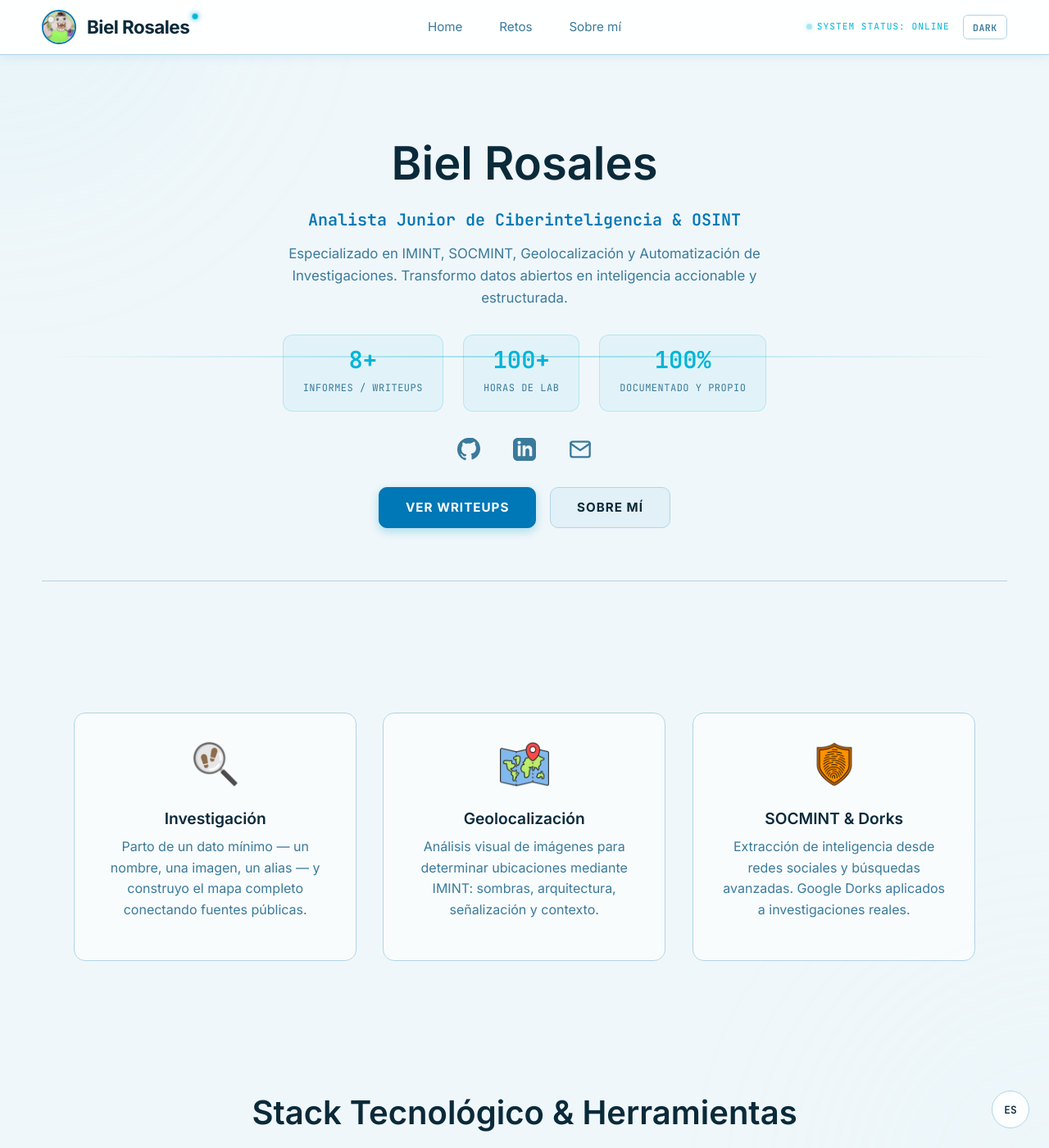
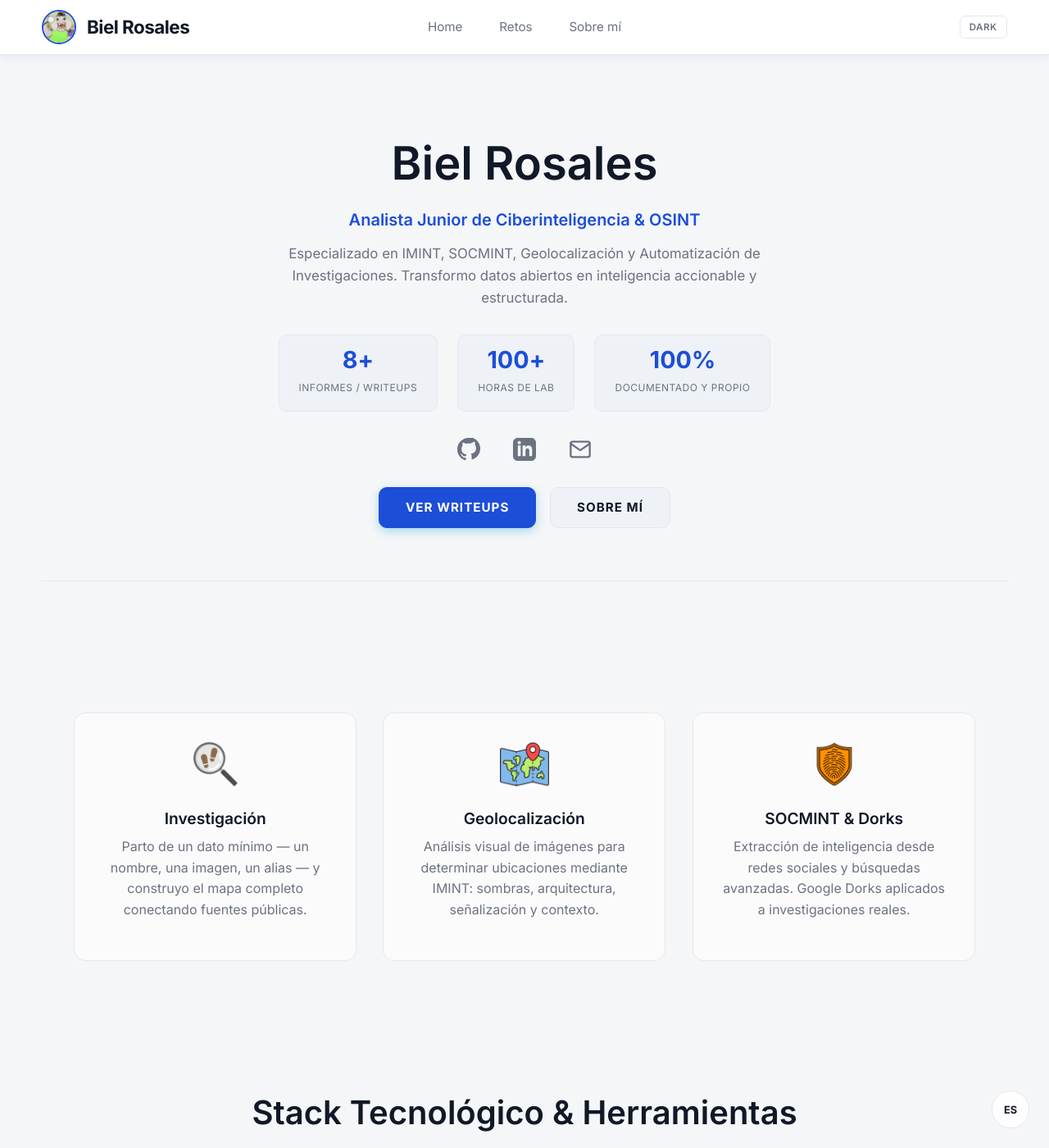
Before and after one commit to kbbaa/kbbaa.github.io, a Jekyll site: the page built from index.md, in a window 1280 px wide and 1400 px high. Shown: the whole window at 82% size. Built offline with Jekyll 4.4.1, drawn with Linux system fonts in a browser that asks for light colours.

Commit message:
Rediseno profesional: eliminar estetica hacker, diseno minimalista neutro

```diff
--- a/_layouts/default.html
+++ b/_layouts/default.html
@@ -34,32 +34,32 @@
        VARIABLES
     ============================================================ */
     :root {
-      --bg-body: #f0f7fa;
+      --bg-body: #f4f6f8;
       --bg-primary: #ffffff;
       --bg-primary-rgb: 255, 255, 255;
-      --bg-secondary: #e2f0f7;
-      --text-body: #2a5570;
-      --text-primary: #0a2a3a;
-      --text-secondary: #3a7a9b;
-      --accent-primary: #0077b6;
-      --accent-hover: #00b4d8;
-      --border-color: #b0d4e8;
-      --highlight-bg: #dff0f8;
-      --shadow-color: rgba(0,119,182,0.10);
+      --bg-secondary: #eef1f5;
+      --text-body: #374151;
+      --text-primary: #111827;
+      --text-secondary: #6b7280;
+      --accent-primary: #1d4ed8;
+      --accent-hover: #2563eb;
+      --border-color: #e5e7eb;
+      --highlight-bg: #eff6ff;
+      --shadow-color: rgba(29, 78, 216, 0.08);
     }
     [data-theme="dark"] {
-      --bg-body: #020c14;
-      --bg-primary: #050f1a;
-      --bg-primary-rgb: 5, 15, 26;
-      --bg-secondary: #091824;
-      --text-body: #6a9ab8;
-      --text-primary: #dff0f8;
-      --text-secondary: #2e5e7a;
-      --accent-primary: #00b4d8;
-      --accent-hover: #48cae4;
-      --border-color: rgba(0,180,216,0.18);
-      --highlight-bg: rgba(5,15,26,0.9);
-      --shadow-color: rgba(0,180,216,0.18);
+      --bg-body: #0f1117;
+      --bg-primary: #161b22;
+      --bg-primary-rgb: 22, 27, 34;
+      --bg-secondary: #1c2333;
+      --text-body: #9ca3af;
+      --text-primary: #f0f6fc;
+      --text-secondary: #6b7280;
+      --accent-primary: #3b82f6;
+      --accent-hover: #60a5fa;
+      --border-color: rgba(255,255,255,0.10);
+      --highlight-bg: rgba(22,27,34,0.95);
+      --shadow-color: rgba(59, 130, 246, 0.10);
     }
 
     /* ============================================================
@@ -200,25 +200,8 @@
       font-weight: 700;
       color: var(--text-primary);
       letter-spacing: -0.5px;
-      position: relative;
     }
-    .logo::after {
-      content: '';
-      position: absolute;
-      top: 2px;
-      right: -10px;
-      width: 6px;
-      height: 6px;
-      background: #00b4d8;
-      border-radius: 50%;
-      box-shadow: 0 0 6px #00b4d8;
-      animation: pulseGlow 2s ease-in-out infinite alternate;
-      will-change: transform;
-    }
-    @keyframes pulseGlow {
-      from { opacity: 0.5; transform: scale(0.8); }
-      to   { opacity: 1;   transform: scale(1.2); }
-    }
+    .logo::after { display: none; }
 
     nav {
       display: flex;
@@ -255,31 +238,8 @@
       justify-content: flex-end;
     }
 
-    .system-status {
-      font-family: 'JetBrains Mono', monospace;
-      font-size: 0.7rem;
-      color: #00b4d8;
-      display: flex;
-      align-items: center;
-      gap: 6px;
-      text-transform: uppercase;
-      letter-spacing: 1px;
-    }
-    @media (max-width: 640px) { .system-status { display: none; } }
-
-    .status-dot {
-      width: 7px;
-      height: 7px;
-      background: #00b4d8;
-      border-radius: 50%;
-      box-shadow: 0 0 6px #00b4d8;
-      animation: statusPulse 2.5s ease-in-out infinite;
-      will-change: opacity;
-    }
-    @keyframes statusPulse {
-      0%, 100% { opacity: 1; }
-      50%       { opacity: 0.3; }
-    }
+    .system-status { display: none; }
+    .status-dot { display: none; }
 
     .theme-toggle {
       background: var(--bg-primary);
@@ -288,7 +248,7 @@
       padding: 0.4rem 0.7rem;
       border-radius: 6px;
       cursor: pointer;
-      font-family: 'JetBrains Mono', monospace;
+      font-family: 'Inter', sans-serif;
       font-size: 0.72rem;
       font-weight: 600;
       text-transform: uppercase;
@@ -305,42 +265,19 @@
     [data-theme="dark"] .moon-text { display: none; }
 
     /* ============================================================
-       BACKGROUND GLOW
+       BACKGROUND
     ============================================================ */
     .bg-glow-container {
       position: fixed;
       inset: 0;
       z-index: -1;
-      overflow: hidden;
       pointer-events: none;
       background: var(--bg-body);
       transition: background-color 0.3s ease;
     }
-    .bg-glow-blob {
-      position: absolute;
-      width: 50vw;
-      height: 50vw;
-      border-radius: 50%;
-      filter: blur(100px);
-      opacity: 0.10;
-      animation: floatGlow 25s ease-in-out infinite alternate;
-      will-change: transform;
-    }
+    .bg-glow-blob { display: none; }
     @media (prefers-reduced-motion: reduce) {
-      .bg-glow-blob { animation: none; }
-      .hero-scanner { animation: none !important; }
-      .logo::after  { animation: none !important; }
-      .status-dot   { animation: none !important; }
-      .pulse-dot    { animation: none !important; }
-      .reveal       { opacity: 1 !important; transform: none !important; }
-    }
-    .bg-blob-1 { top: -25%; left: -25%; background: radial-gradient(circle, #90e0ef, transparent); }
-    .bg-blob-2 { bottom: -25%; right: -25%; background: radial-gradient(circle, #caf0f8, transparent); animation-delay: -8s; }
-    [data-theme="dark"] .bg-blob-1 { background: radial-gradient(circle, #0077b6, transparent); }
-    [data-theme="dark"] .bg-blob-2 { background: radial-gradient(circle, #023e8a, transparent); }
-    @keyframes floatGlow {
-      0%   { transform: translate(0,0) scale(1); }
-      100% { transform: translate(4%,4%) scale(1.08); }
+      .reveal { opacity: 1 !important; transform: none !important; }
     }
 
     /* ============================================================
@@ -350,37 +287,8 @@
       padding: clamp(3rem, 10vw, 6rem) 0 clamp(2rem, 8vw, 4rem);
       text-align: center;
       border-bottom: 1px solid var(--border-color);
-      position: relative;
-      overflow: hidden;
     }
-    [data-theme="dark"] .hero::before {
-      content: '';
-      position: absolute;
-      inset: 0;
-      background-image:
-        linear-gradient(rgba(0,180,216,0.04) 1px, transparent 1px),
-        linear-gradient(90deg, rgba(0,180,216,0.04) 1px, transparent 1px);
-      background-size: 50px 50px;
-      mask-image: radial-gradient(circle at center, black, transparent 75%);
-      pointer-events: none;
-      z-index: 0;
-    }
-    .hero > * { position: relative; z-index: 1; }
-
-    .hero-scanner {
-      position: absolute;
-      top: 0; left: 0; width: 100%; height: 2px;
-      background: linear-gradient(90deg, transparent, rgba(0,180,216,0.35), transparent);
-      animation: heroScan 10s linear infinite;
-      will-change: top;
-      z-index: 0;
-    }
-    @keyframes heroScan {
-      0%   { top: -2%; opacity: 0; }
-      5%   { opacity: 1; }
-      95%  { opacity: 1; }
-      100% { top: 102%; opacity: 0; }
-    }
+    .hero-scanner { display: none; }
 
     .hero p {
       font-size: clamp(1rem, 2vw, 1.2rem);
@@ -725,7 +633,7 @@
     /* ============================================================
        AVATAR
     ============================================================ */
-    .neon-text { color: #00b4d8; text-shadow: 0 0 5px rgba(0,180,216,0.5); }
+    .neon-text { color: var(--accent-primary); }
 
     .avatar-container {
       position: relative;
@@ -736,28 +644,12 @@
       width: 100%; height: 100%;
       border-radius: 50%;
       object-fit: cover;
-      border: 3px solid #00b4d8;
+      border: 3px solid var(--border-color);
       position: relative; z-index: 2;
-      animation: avatarPulse 4s ease-in-out infinite;
-      will-change: transform;
+      transition: border-color 0.3s ease;
     }
-    .avatar-glow {
-      position: absolute;
-      inset: -4px;
-      border-radius: 50%;
-      z-index: 1;
-      box-shadow: 0 0 20px #00b4d8;
-      animation: glowPulse 4s ease-in-out infinite;
-      will-change: opacity, box-shadow;
-    }
-    @keyframes avatarPulse {
-      0%, 100% { transform: scale(1); }
-      50%       { transform: scale(1.04); }
-    }
-    @keyframes glowPulse {
-      0%, 100% { opacity: 0.5; box-shadow: 0 0 15px #00b4d8; }
-      50%       { opacity: 0.9; box-shadow: 0 0 30px #00b4d8, 0 0 50px rgba(0,180,216,0.3); }
-    }
+    .avatar-img:hover { border-color: var(--accent-primary); }
+    .avatar-glow { display: none; }
 
     /* ============================================================
        SKILLS (sobre-mi)
@@ -777,7 +669,7 @@
     .skill-item { margin-bottom: 2rem; position: relative; }
     .skill-info { display: flex; justify-content: space-between; margin-bottom: 0.6rem; }
     .skill-name {
-      font-family: 'JetBrains Mono', monospace;
+      font-family: 'Inter', sans-serif;
       font-weight: 600;
       font-size: 0.95rem;
       color: var(--text-primary);
@@ -937,7 +829,7 @@
       display: flex; align-items: center; justify-content: center;
       cursor: pointer;
       z-index: 1000;
-      font-family: 'JetBrains Mono', monospace;
+      font-family: 'Inter', sans-serif;
       font-size: 0.8rem;
       font-weight: 700;
       transition: background-color 0.2s ease, color 0.2s ease, transform 0.2s ease;
--- a/index.md
+++ b/index.md
@@ -6,22 +6,13 @@ title: Biel Rosales | OSINT & Ciberseguridad
 <style>
   .hero-social-link {
     color: var(--text-secondary);
-    transition: all 0.3s cubic-bezier(0.4, 0, 0.2, 1);
+    transition: color 0.2s ease, transform 0.2s ease;
     display: inline-flex;
   }
   .hero-social-link:hover {
     color: var(--accent-primary);
-    transform: translateY(-5px) scale(1.2);
-    filter: drop-shadow(0 0 8px var(--accent-primary));
-    animation: shake 0.2s infinite;
-    animation-delay: 0.5s;
-  }
-  @keyframes shake {
-    0%   { transform: translateY(-5px) scale(1.2) rotate(0deg); }
-    25%  { transform: translateY(-5px) scale(1.2) rotate(3deg); }
-    50%  { transform: translateY(-5px) scale(1.2) rotate(0deg); }
-    75%  { transform: translateY(-5px) scale(1.2) rotate(-3deg); }
-    100% { transform: translateY(-5px) scale(1.2) rotate(0deg); }
+    transform: translateY(-3px);
+    text-decoration: none;
   }
 
   .stat-grid {
@@ -32,18 +23,18 @@ title: Biel Rosales | OSINT & Ciberseguridad
     margin: 2rem 0;
   }
   .stat-box {
-    background: rgba(0, 180, 216, 0.06);
-    border: 1px solid rgba(0, 180, 216, 0.2);
-    border-radius: 12px;
+    background: var(--bg-secondary);
+    border: 1px solid var(--border-color);
+    border-radius: 10px;
     padding: 1rem 1.5rem;
     text-align: center;
-    min-width: 100px;
+    min-width: 110px;
   }
   .stat-number {
-    font-family: 'JetBrains Mono', monospace;
+    font-family: 'Inter', sans-serif;
     font-size: 1.8rem;
     font-weight: 700;
-    color: #00b4d8;
+    color: var(--accent-primary);
     display: block;
     line-height: 1;
     margin-bottom: 0.3rem;
@@ -51,7 +42,7 @@ title: Biel Rosales | OSINT & Ciberseguridad
   .stat-label {
     font-size: 0.75rem;
     color: var(--text-secondary);
-    font-family: 'JetBrains Mono', monospace;
+    font-family: 'Inter', sans-serif;
     text-transform: uppercase;
     letter-spacing: 0.5px;
   }
@@ -60,7 +51,7 @@ title: Biel Rosales | OSINT & Ciberseguridad
 <div class="hero">
   <div class="hero-scanner"></div>
   <h1>Biel Rosales</h1>
-  <p style="font-size: 1.25rem; color: var(--accent-primary); font-family: 'JetBrains Mono', monospace; margin-bottom: 0.75rem; font-weight: 600;">
+  <p style="font-size: 1.25rem; color: var(--accent-primary); font-family: 'Inter', sans-serif; margin-bottom: 0.75rem; font-weight: 600;">
     Analista Junior de Ciberinteligencia & OSINT
   </p>
   <p style="max-width: 650px; margin: 0 auto 1.5rem; font-size: 1.05rem; line-height: 1.6; color: var(--text-secondary);">
```
